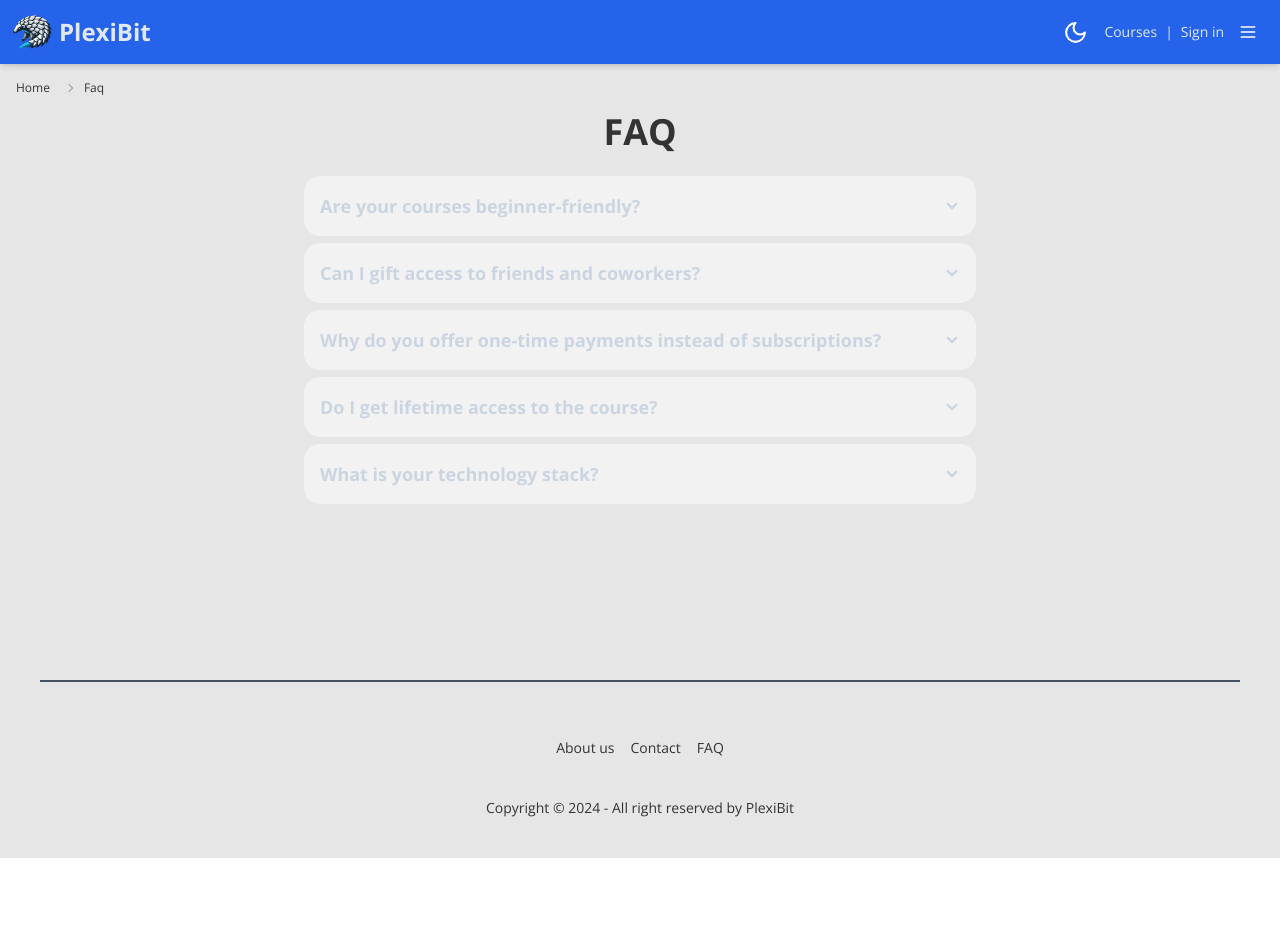
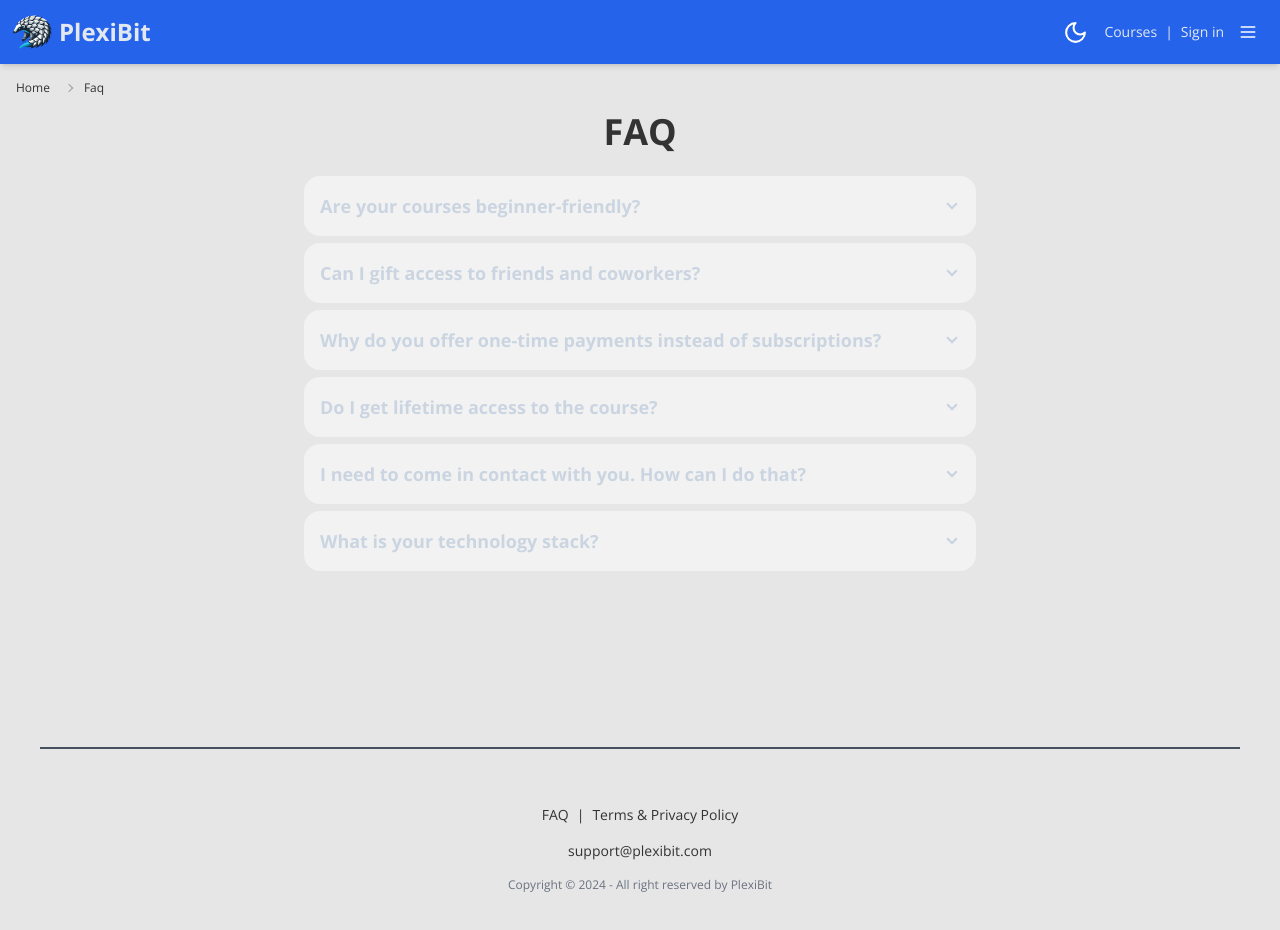
Before and after one commit to jonas-soderholm/juporia, a Next.js app: page /faq in a window 1280 px wide. Shown: the top 930 px of the page. Before the commit the page ends 858 px from the top, so only its background shows below. Built offline with nearby package versions, Linux system fonts and the light colour scheme; no server answers.

Commit message:
feat: add terms & privacy policy page

```diff
--- a/app/faq/page.tsx
+++ b/app/faq/page.tsx
@@ -1,3 +1,5 @@
+import { LogoName } from "@/constants/logo-name";
+
 const faq = [
   {
     question: "Are your courses beginner-friendly?",
@@ -29,6 +31,10 @@ const faq = [
   //   answer:
   //     "Yes! Upon completing a course, you'll receive a certificate that you can add to your resume or LinkedIn profile to showcase your cybersecurity expertise.",
   // },
+  {
+    question: "I need to come in contact with you. How can I do that?",
+    answer: `For any inquiries or support, you can reach us at ${LogoName.supportMail}`,
+  },
   {
     question: "What is your technology stack?",
     answer:
--- /dev/null
+++ b/app/legal/page.tsx
@@ -0,0 +1,77 @@
+import TermsSection from "../../components/policies/TermsSection";
+import { LogoName } from "@/constants/logo-name";
+
+const termsContent = [
+  {
+    title: "1. Introduction",
+    content: `Welcome to ${LogoName.AppName}. These Terms of Service and Privacy Policy govern your access to and use of our cybersecurity courses and services.`,
+  },
+  {
+    title: "2. Payment & Refund Policy",
+    content: `All payments are final, and we do not offer refunds. However, if you experience any issues with your purchase, please contact us at ${LogoName.supportMail}, and we’ll be happy to assist you.`,
+  },
+  {
+    title: "3. Access",
+    content:
+      "An individual plan grants access for one user for one month. You may also purchase access for others. Access does not automatically renew and must be repurchased after expiration.",
+  },
+  {
+    title: "4. Account & Security",
+    content:
+      "You are responsible for maintaining the confidentiality of your account credentials and ensuring the security of your account. If you suspect unauthorized access, contact us immediately.",
+  },
+  {
+    title: "5. Intellectual Property",
+    content: `All content, materials, and resources provided within ${LogoName.AppName} are owned by us and may not be shared, resold, or redistributed without explicit permission.`,
+  },
+  {
+    title: "6. GDPR & Data Protection",
+    content: `As a company operating within the EU, ${LogoName.AppName} complies with the General Data Protection Regulation (GDPR).
+      - We collect only necessary data for account creation and login via OAuth (Google, GitHub) or manual login.
+      - No user data is stored beyond what is required for authentication.
+      - We do not track, profile, or resell user data.
+      - Users can delete their accounts and all associated data at any time in the settings panel.`,
+  },
+  {
+    title: "7. Account Deletion & User Rights",
+    content: `You have the right to request data deletion at any time. ${LogoName.AppName} provides a self-service option in settings where users can permanently delete their accounts and all related data.
+      If an account is deleted, all associated course access and data are permanently removed and cannot be recovered.`,
+  },
+  {
+    title: "8. Modifications to Terms",
+    content:
+      "We reserve the right to update these terms at any time. Continued use of our services after changes implies agreement. We encourage you to review this policy periodically.",
+  },
+];
+
+export default function Terms() {
+  return (
+    <div className="flex flex-col items-center justify-center p-6">
+      {/* Content Container */}
+      <div className="w-full max-w-2xl rounded-lg p-6 border border-gray-400">
+        {/* Header */}
+        <div className="flex items-center mb-4 space-x-2">
+          <svg
+            xmlns="http://www.w3.org/2000/svg"
+            height="48px"
+            viewBox="0 -960 960 960"
+            width="48px"
+            fill="#2563EB"
+          >
+            <path d="M480-80q-139-35-229.5-159.5T160-516v-244l320-120 320 120v244q0 85-29 163.5T688-214L560-342q-18 11-38.5 16.5T480-320q-66 0-113-47t-47-113q0-66 47-113t113-47q66 0 113 47t47 113q0 22-5.5 42.5T618-398l60 60q20-41 31-86t11-92v-189l-240-90-240 90v189q0 121 68 220t172 132q26-8 49.5-20.5T576-214l56 56q-33 27-71.5 47T480-80Zm0-320q33 0 56.5-23.5T560-480q0-33-23.5-56.5T480-560q-33 0-56.5 23.5T400-480q0 33 23.5 56.5T480-400Zm8-77Z" />
+          </svg>
+          <span className="text-xl font-bold">Terms & Privacy Policy</span>
+        </div>
+
+        {/* Render Terms Sections */}
+        {termsContent.map((section, index) => (
+          <TermsSection
+            key={index}
+            title={section.title}
+            content={section.content}
+          />
+        ))}
+      </div>
+    </div>
+  );
+}
--- a/components/account/IndividualPlan.tsx
+++ b/components/account/IndividualPlan.tsx
@@ -105,13 +105,22 @@ export default function IndividualPlan({
                 <div className="mt-2">
                   <button
                     onClick={() => handleCheckout()}
-                    className="bg-blue-600 text-white py-3 px-6 rounded-md text-lg font-semibold transition-all hover:bg-blue-700 focus:ring-4 focus:ring-blue-300"
+                    className=" bg-blue-600 text-white py-3 px-6 rounded-md text-lg font-semibold transition-all hover:bg-blue-700 focus:ring-4 focus:ring-blue-300"
                   >
                     Secure Checkout
                   </button>
                 </div>
               </div>
             </div>
+            {/* Combined Terms & Privacy Notice */}
+            <p className="text-[12px] text-gray-500 text-right ml-auto">
+              By continuing, you agree to our
+              <a href="/legal" className="text-blue-600 hover:underline">
+                {" "}
+                Terms & Privacy Policy
+              </a>
+              .
+            </p>
           </div>
           <div className="flex justify-center mt-6">
             <div className="flex items-center gap-2 text-sm text-gray-600">
--- a/components/account/Team.tsx
+++ b/components/account/Team.tsx
@@ -254,6 +254,15 @@ export default function Team() {
           </div>
         </div>
       </div>
+      {/* Combined Terms & Privacy Notice */}
+      <p className="text-[12px] text-gray-500 text-right ml-auto">
+        By continuing, you agree to our
+        <a href="/legal" className="text-blue-600 hover:underline">
+          {" "}
+          Terms & Privacy Policy
+        </a>
+        .
+      </p>
       <div className="flex justify-center mt-6">
         <div className="flex items-center gap-2 text-sm text-gray-600">
           <p>Powered by </p>
--- a/components/footer/Footer.tsx
+++ b/components/footer/Footer.tsx
@@ -6,18 +6,27 @@ export default function Footer() {
       <div className="flex w-full flex-col">
         <div className="divider h-[2px] bg-gray-600"></div>
       </div>
-      <nav className="grid grid-flow-col gap-4">
-        <a className="link link-hover">About us</a>
-        <a className="link link-hover">Contact</a>
-        <a className="link link-hover">FAQ</a>
+      <div className="flex flex-col items-center justify-center gap-4">
+        <nav className="grid grid-flow-col gap-2">
+          <a href="/faq" className="link link-hover">
+            FAQ
+          </a>
+          <p>|</p>
+          <a href="/legal" className="link link-hover">
+            Terms & Privacy Policy
+          </a>
         </nav>
+        <div>
+          <p>support@plexibit.com</p>
+        </div>
 
         <aside>
-        <p>
+          <p className="text-xs text-gray-500">
             Copyright © {new Date().getFullYear()} - All right reserved by{" "}
             {LogoName.AppName}
           </p>
         </aside>
+      </div>
     </footer>
   );
 }
--- /dev/null
+++ b/components/policies/TermsSection.jsx
@@ -0,0 +1,8 @@
+export default function TermsSection({ title, content }) {
+  return (
+    <div className="mb-6">
+      <h2 className="text-lg font-semibold mb-2">{title}</h2>
+      <p className="text-slate-600 leading-relaxed text-sm">{content}</p>
+    </div>
+  );
+}
--- a/constants/logo-name.ts
+++ b/constants/logo-name.ts
@@ -1,4 +1,5 @@
 export enum LogoName {
   Logo = "/images/logos/px.png",
   AppName = "PlexiBit",
+  supportMail = "support@plexibit.com",
 }
```
Lines whose indentation alone changed are shown as unchanged.
